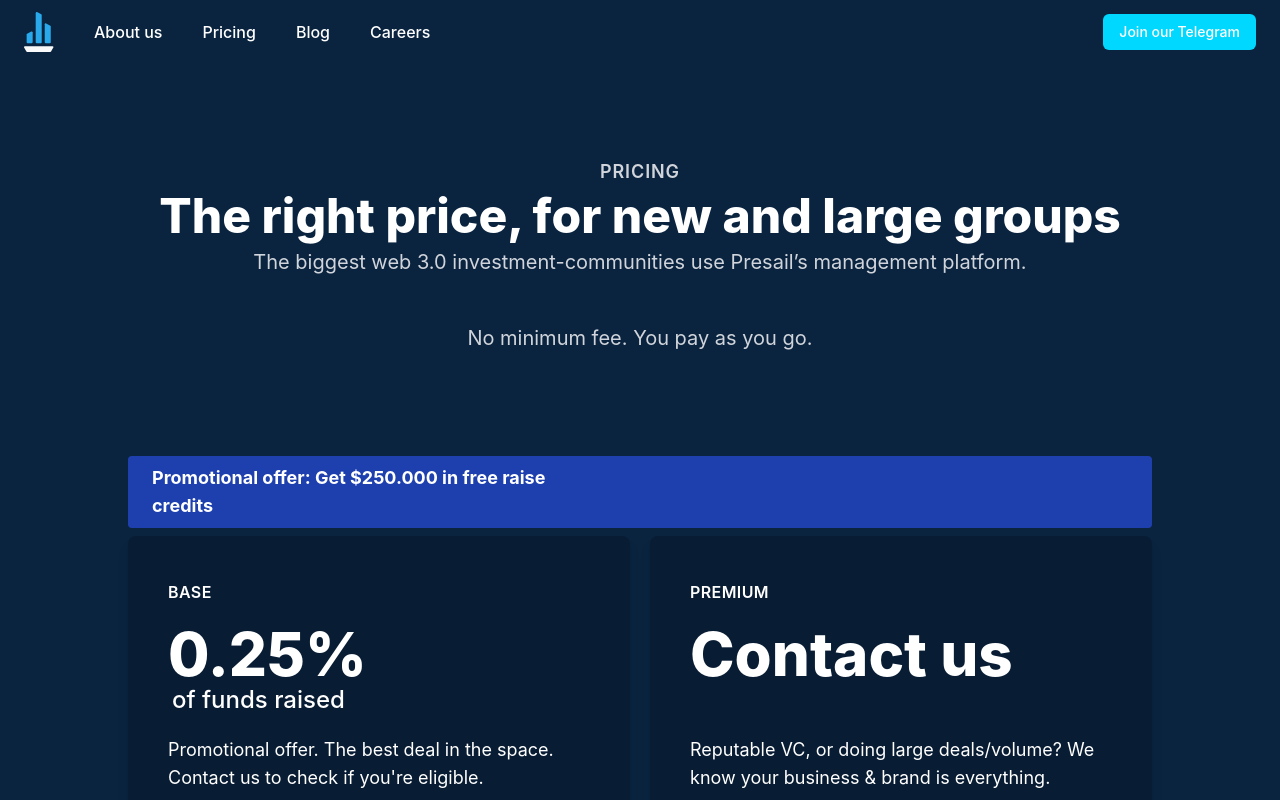
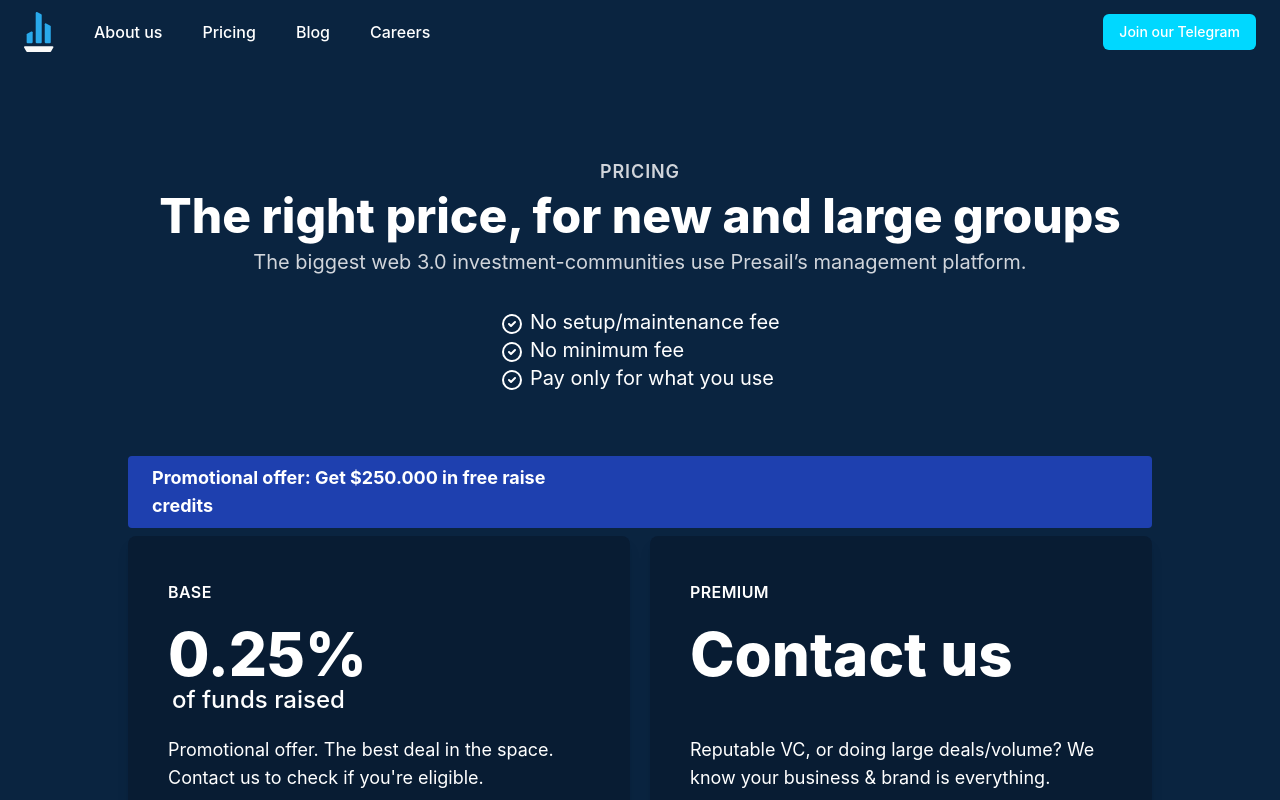
Before and after one commit to datablock-ai/presail-website, a Next.js app: page /pricing in a window 1280 px wide. Shown: the top 800 px of the page. Built offline with nearby package versions, Linux system fonts and the light colour scheme.

Commit message:
improve pricing page

```diff
--- a/components/PricingHero.js
+++ b/components/PricingHero.js
@@ -1,4 +1,4 @@
-import { CheckIcon } from '@heroicons/react/outline'
+import { CheckIcon, CheckCircleIcon } from '@heroicons/react/outline'
 
 const tiers = [
   {
@@ -57,9 +57,13 @@
             <p className="text-xl text-gray-300">
               The biggest web 3.0 investment-communities use Presail’s management platform.
             </p>
-            <p className="text-xl p-10 text-gray-300">
-              No minimum fee. You pay as you go.
-            </p>
+            <div className="flex justify-center pt-6">
+              <ul className="text-white text-xl text-left">
+                <li><CheckCircleIcon className="h-6 w-6 text-white inline-block" aria-hidden="true" /> No setup/maintenance fee</li>
+                <li><CheckCircleIcon className="h-6 w-6 text-white inline-block" aria-hidden="true" /> No minimum fee</li>
+                <li><CheckCircleIcon className="h-6 w-6 text-white inline-block" aria-hidden="true" /> Pay only for what you use</li>
+              </ul>
+            </div>
           </div>
         </div>
       </div>
```
